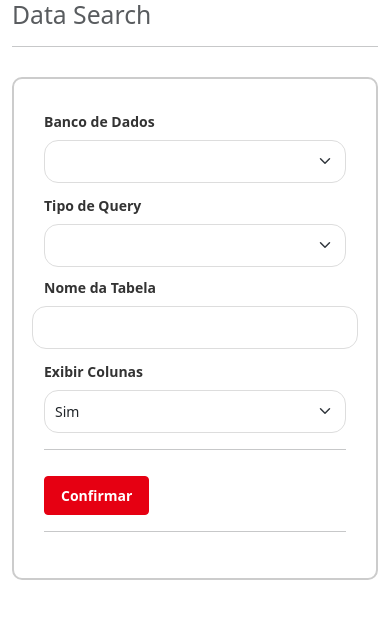
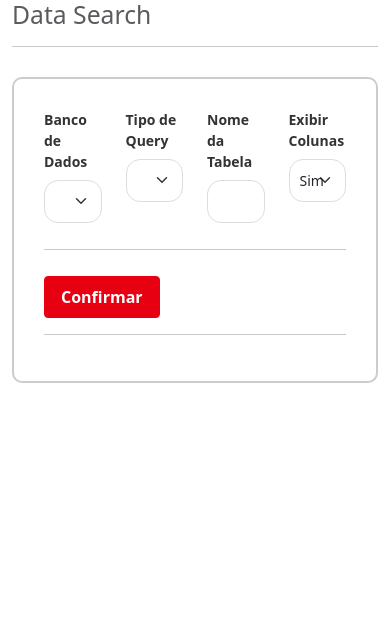
Before and after one commit to ArcanjoDev7/QuerySearch, an Angular app: page / in a window 390 px wide. Shown: the top 618 px of the page. Built offline with nearby package versions, Linux system fonts and the light colour scheme.

Commit message:
Increasing code style

```diff
--- a/src/app/header/header.component.html
+++ b/src/app/header/header.component.html
@@ -2,19 +2,19 @@
 <hr />
 <div class="header">
     <form [formGroup]="queryForm" (ngSubmit)="submit()">
-        <div class="row items-start">
+        <div class="row flex-wrap">
             <div class="col col-md-2">
-                <div>
-                    <label for="database" class="form-label">Banco de Dados</label>
-                    <select id="database" class="form-select" formControlName="database">
-                        <option value="Oracle">Oracle</option>
-                        <option value="Aurora">Aurora</option>
-                    </select>
-                </div>
+                <label for="database" class="form-label">Banco de Dados</label>
+                <select
+                    id="database"
+                    class="form-select"
+                    formControlName="database"
+                >
+                    <option value="Oracle">Oracle</option>
+                    <option value="Aurora">Aurora</option>
+                </select>
             </div>
             <div class="col col-md-2">
-            </div>
-            <div>
                 <label for="query" class="form-label">Tipo de Query</label>
                 <select id="query" class="form-select" formControlName="query">
                     <option value="Select">Select</option>
@@ -24,70 +24,159 @@
                 </select>
             </div>
             <div class="col col-md-2">
+                <label for="table" class="form-label">Nome da Tabela</label>
+                <input
+                    id="table"
+                    class="form-control"
+                    type="text"
+                    formControlName="table"
+                />
             </div>
-            <label for="table" class="form-label">Nome da Tabela</label>
-            <input id="table" class="form-control" type="text" formControlName="table" />
-        </div>
-        <div>
             <div class="col col-md-2">
-                <label for="showColumns" class="form-label">Exibir Colunas</label>
-                <select id="showColumns" class="form-select" formControlName="showColumns">
+                <label for="showColumns" class="form-label"
+                    >Exibir Colunas</label
+                >
+                <select
+                    id="showColumns"
+                    class="form-select"
+                    formControlName="showColumns"
+                >
                     <option value="true">Sim</option>
                     <option value="false">Não</option>
                 </select>
             </div>
-        </div>
-        <div class="col col-md-2" *ngIf="queryForm.get('query')?.value === 'Select'
-|| queryForm.get('query')?.value === 'Update'
-|| queryForm.get('query')?.value === 'Delete'">
-            <div formArrayName="columns">
+            <div
+                class="col col-md-2"
+                *ngIf="
+                    queryForm.get('query')?.value === 'Select' ||
+                    queryForm.get('query')?.value === 'Update' ||
+                    queryForm.get('query')?.value === 'Delete'
+                "
+            >
                 <label class="form-label">Adicionar Colunas</label>
-                <div *ngFor="let column of columns.controls; let i = index" class="d-flex gap-2 mb-2">
+                <div
+                    *ngFor="let column of columns.controls; let i = index"
+                    class="d-flex gap-2 mb-2"
+                >
                     <div [formGroupName]="i">
-                        <input class="form-control" formControlName="column" placeholder="Nome da Coluna" />
-                        <button class="btn btn-danger" type="button" (click)="removeColumnField(i)" *ngIf="i !== 0">
+                        <input
+                            class="form-control"
+                            formControlName="column"
+                            placeholder="Nome da Coluna"
+                        />
+                        <button
+                            class="btn btn-danger"
+                            type="button"
+                            (click)="removeColumnField(i)"
+                            *ngIf="i !== 0"
+                        >
                             X
                         </button>
                     </div>
                 </div>
             </div>
-            <div>
-                <button class="btn btn-success" type="button" (click)="addColumnField()">
+        </div>
+        <div
+            class="col col-md-2"
+            *ngIf="
+                queryForm.get('query')?.value === 'Select' ||
+                queryForm.get('query')?.value === 'Update' ||
+                queryForm.get('query')?.value === 'Delete'
+            "
+        >
+            <div class="buttons-row">
+                <button
+                    class="btn btn-success"
+                    type="button"
+                    (click)="addColumnField()"
+                >
                     Adicionar Coluna
+                </button>
+                <button
+                    class="btn btn-success"
+                    type="button"
+                    (click)="addUpdateColumn()"
+                >
+                    Adicionar Valores
+                </button>
+                <button
+                    class="btn btn-success mt-2"
+                    (click)="addWhereCondition()"
+                    type="button"
+                >
+                    Adicionar condição
                 </button>
             </div>
         </div>
         <div formArrayName="updateColumns">
-            <div class="col col-md-2" *ngIf="queryForm.get('query')?.value === 'Insert'
-|| queryForm.get('query')?.value === 'Update'">
-                <div *ngFor="let updateColumn of updateColumns.controls; let i = index" class="row items-start mb-3">
+            <div
+                class="col col-md-2"
+                *ngIf="
+                    queryForm.get('query')?.value === 'Insert' ||
+                    queryForm.get('query')?.value === 'Update'
+                "
+            >
+                <div
+                    *ngFor="
+                        let updateColumn of updateColumns.controls;
+                        let i = index
+                    "
+                    class="row items-start mb-3"
+                >
                     <div [formGroupName]="i">
-                        <input class="form-control" formControlName="column" placeholder="Nome da Coluna" />
-                        <input class="form-control" placeholder="Valor" formControlName="value" />
-                        <button class="btn btn-danger" type="button" (click)="removeUpdateColumn(i)" *ngIf="i !== 0">
+                        <input
+                            class="form-control"
+                            formControlName="column"
+                            placeholder="Nome da Coluna"
+                        />
+                        <input
+                            class="form-control"
+                            placeholder="Valor"
+                            formControlName="value"
+                        />
+                        <button
+                            class="btn btn-danger"
+                            type="button"
+                            (click)="removeUpdateColumn(i)"
+                            *ngIf="i !== 0"
+                        >
                             X
                         </button>
                     </div>
                 </div>
-                <button class="btn btn-success" type="button" (click)="addUpdateColumn()">
-                    Adicionar Valores
-                </button>
             </div>
         </div>
-        <div class="col col-md-2" *ngIf="queryForm.get('query')?.value === 'Select'
-|| queryForm.get('query')?.value === 'Update'
-|| queryForm.get('query')?.value === 'Delete'">
+        <div
+            class="col col-md-2"
+            *ngIf="
+                queryForm.get('query')?.value === 'Select' ||
+                queryForm.get('query')?.value === 'Update' ||
+                queryForm.get('query')?.value === 'Delete'
+            "
+        >
             <div formArrayName="conditions">
-                <div *ngFor="let condition of conditions.controls; let i = index" class="row items-start mb-3">
+                <div
+                    *ngFor="let condition of conditions.controls; let i = index"
+                    class="row items-start mb-3"
+                >
                     <div [formGroupName]="i">
                         <div class="col col-md-2">
                             <label class="form-label">Coluna</label>
-                            <input class="form-control" placeholder="Coluna" formControlName="condition" />
+                            <input
+                                class="form-control"
+                                placeholder="Coluna"
+                                formControlName="condition"
+                            />
                         </div>
                         <div>
                             <div class="col col-md-2">
-                                <label class="form-label">Tipo de Operação</label>
-                                <select class="form-select" formControlName="operator">
+                                <label class="form-label"
+                                    >Tipo de Operação</label
+                                >
+                                <select
+                                    class="form-select"
+                                    formControlName="operator"
+                                >
                                     <option value="&rsaquo;">&rsaquo;</option>
                                     <option value="=">=</option>
                                     <option value="&lsaquo;">&lsaquo;</option>
@@ -95,17 +184,25 @@
                             </div>
                             <div class="col col-md-2">
                                 <label class="form-label">Valor</label>
-                                <input class="form-control" placeholder="Valor" formControlName="value" />
+                                <input
+                                    class="form-control"
+                                    placeholder="Valor"
+                                    formControlName="value"
+                                />
                             </div>
                         </div>
                         <div class="col col-md-2">
-                            <label style="opacity: 0;">Remover</label>
-                            <button type="button" class="btn btn-danger" (click)="removeWhereCondition(i)">X</button>
+                            <label style="opacity: 0">Remover</label>
+                            <button
+                                type="button"
+                                class="btn btn-danger"
+                                (click)="removeWhereCondition(i)"
+                            >
+                                X
+                            </button>
                         </div>
                     </div>
                 </div>
-                <button class="btn btn-success mt-2" (click)="addWhereCondition()" type="button">Adicionar
-                    condição</button>
             </div>
         </div>
         <hr />
--- a/src/app/header/header.component.scss
+++ b/src/app/header/header.component.scss
@@ -7,61 +7,6 @@ $font-family: 'Helvetica Neue', sans-serif;
 body {
     font-family: $font-family;
     background-color: $gray-light;
-
-}
-
-
-.col {
-  flex: 1;
-}
-
-.col-md-2 {
-  flex: 1 1 calc(33.333% - 10px);
-}
-
-
-.d-flex {
-  display: flex;
-  gap: 10px
-}
-
-.mb-2 {
-  margin-bottom: 10px;
-}
-
-.mb-3 {
-  margin-bottom: 15px;
-}
-
-@media(max-width: 768px) {
-  .col-md-2 {
-    flex: 1 1 100%;
-  }
-
-  .form-group {
-    display: flex;
-    flex-direction: column;
-    gap: 10px;
-  }
-
-  .form-label {
-    font-size: 14px;
-  }
-
-  .d-flex {
-    flex-direction: column;
-  }
-
-  .btn {
-    font-size: 14px;
-    padding: 8px;
-  }
-}
-
-@media(max-width: 480px) {
-  .col-md-2 {
-    flex: 1 1 100%;
-  }
 }
 
 label.form-label {
@@ -78,25 +23,6 @@ select.form-select {
 button {
     margin-top: 10px;
 }
-
-.form-container {
-  display: flex;
-  max-width: 800px;
-  margin: 0 auto;
-  padding: 20px;
-  background-color: #fff;
-  border-radius: 8px;
-}
-
-.form {
-  flex: 1;
-  padding: 20px;
-}
-
-.form:first-child {
-  border-right: 1px solid #ddd;
-}
-
 
 .header {
     margin-top: 30px;
@@ -119,7 +45,6 @@ label.form-label {
     box-shadow: none;
     padding: 10px;
     font-size: 14px;
-  row-gap: 10px;
 }
 
 .form-select:focus,
@@ -179,10 +104,17 @@ button {
 
 .query-preview {
     background-color: $white-color;
-  border: 1px solid #ddd;
-  padding: 15px;
-  margin-top: 20px;
-  border-radius: 8px;
+    border: 1px solid #CCC;
+    display: flex;
+    align-items: center;
+    justify-content: center;
+    text-align: center;
+    border-radius: 5px;
+    padding: 5px;
+
+    p {
+        margin: 0;
+    }
 }
 
 button.btn-danger {
@@ -190,3 +122,20 @@ button.btn-danger {
     border-color: #f44336;
     color: $white-color;
 }
+
+form {
+    width: 100%;
+}
+
+// update/insert additional buttons
+.buttons-row {
+    display: flex;
+    align-items: center;
+    gap: 12px;
+    width: 100%;
+
+    button {
+        flex-grow: 1;
+        min-width: 190px !important;
+    }
+}
```
Also changed, not shown: src/app/header/header.component.ts (+12 -37 lines), 1 other file (tests, documents, lock files or other folders). Lines whose indentation alone changed are shown as unchanged.
